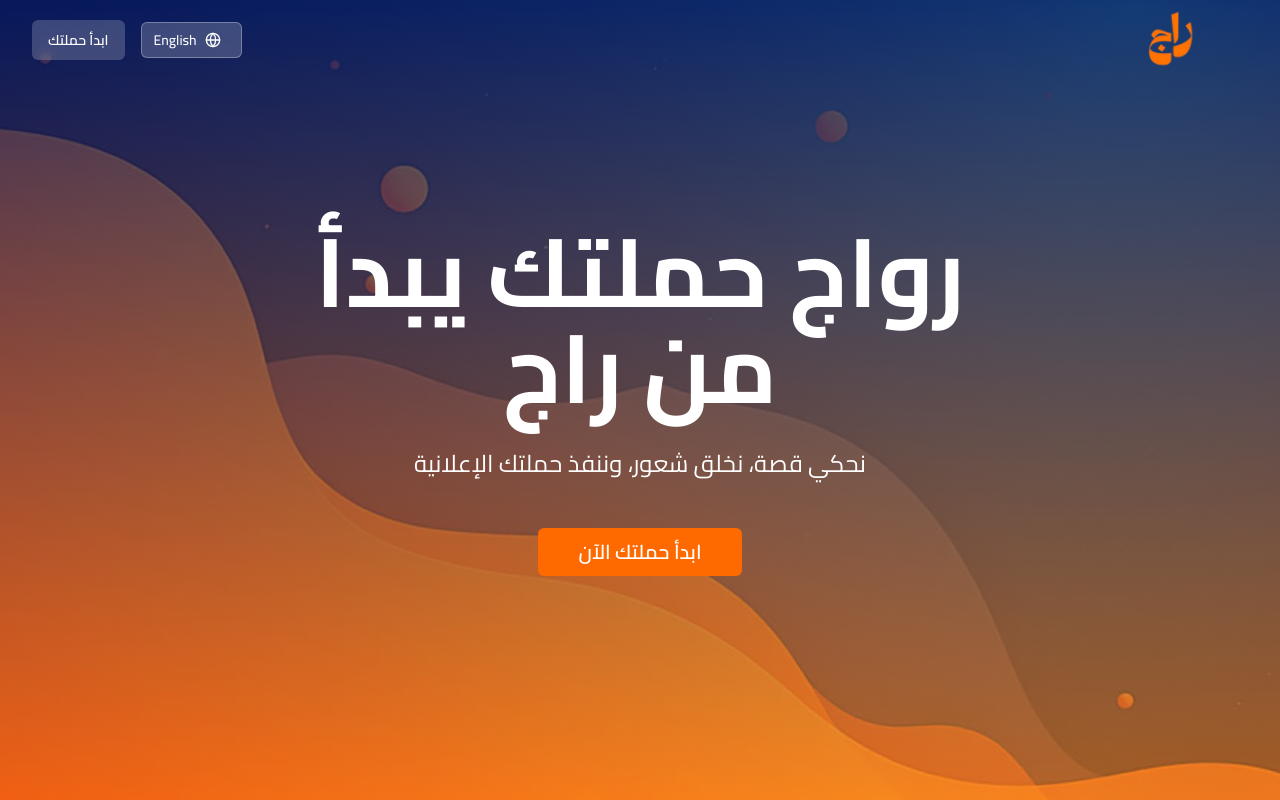
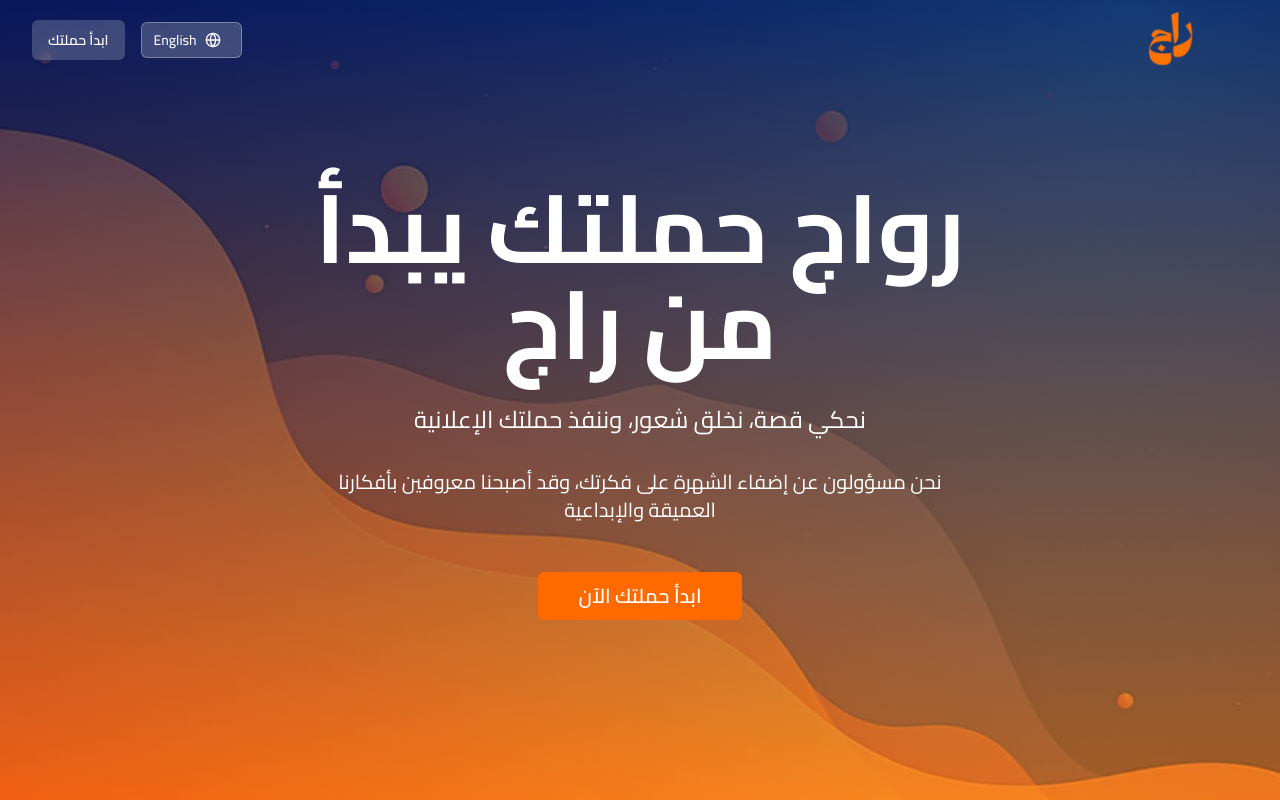
Before and after one commit to Webique/raj-campaign-flow, a React (Vite) app: page / in a window 1280 px wide. Shown: the top 800 px of the page. Built offline with nearby package versions, Linux system fonts and the light colour scheme.

Commit message:
Update #1

```diff
--- a/src/components/HeroSection.tsx
+++ b/src/components/HeroSection.tsx
@@ -10,11 +10,13 @@ const HeroSection = ({ lang }: HeroSectionProps) => {
     ar: {
       headline: "رواج حملتك يبدأ من راج",
       subheading: "نحكي قصة، نخلق شعور، وننفذ حملتك الإعلانية",
+      description: "نحن مسؤولون عن إضفاء الشهرة على فكرتك، وقد أصبحنا معروفين بأفكارنا العميقة والإبداعية",
       cta: "ابدأ حملتك الآن"
     },
     en: {
       headline: "The success of your campaign starts with Raj",
       subheading: "We tell stories, create emotions, and execute your advertising campaign",
+      description: "We are responsible for giving your idea popularity, and we've become known for our deep and creative ideas",
       cta: "Start Your Campaign Now"
     }
   };
@@ -43,8 +45,11 @@ const HeroSection = ({ lang }: HeroSectionProps) => {
           <h1 className="text-5xl md:text-7xl lg:text-8xl font-bold mb-8 animate-fade-up">
             {t.headline}
           </h1>
-          <p className="text-xl md:text-2xl mb-12 opacity-90 animate-fade-up" style={{ animationDelay: '0.2s' }}>
+          <p className="text-xl md:text-2xl mb-8 opacity-90 animate-fade-up" style={{ animationDelay: '0.2s' }}>
             {t.subheading}
+          </p>
+          <p className="text-lg md:text-xl mb-12 opacity-80 animate-fade-up leading-relaxed max-w-2xl mx-auto" style={{ animationDelay: '0.3s' }}>
+            {t.description}
           </p>
           <Button
             onClick={scrollToContact}
```
